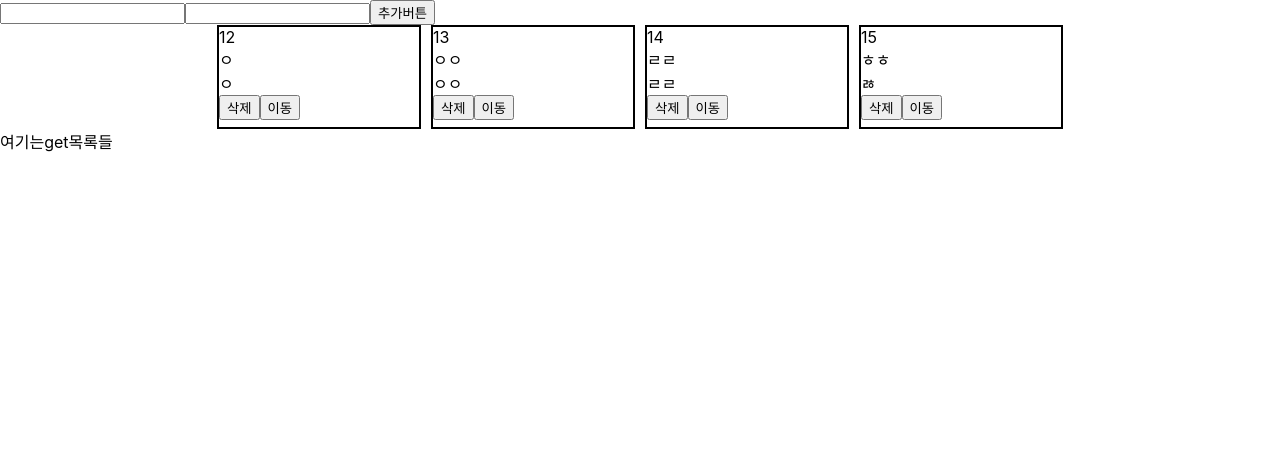
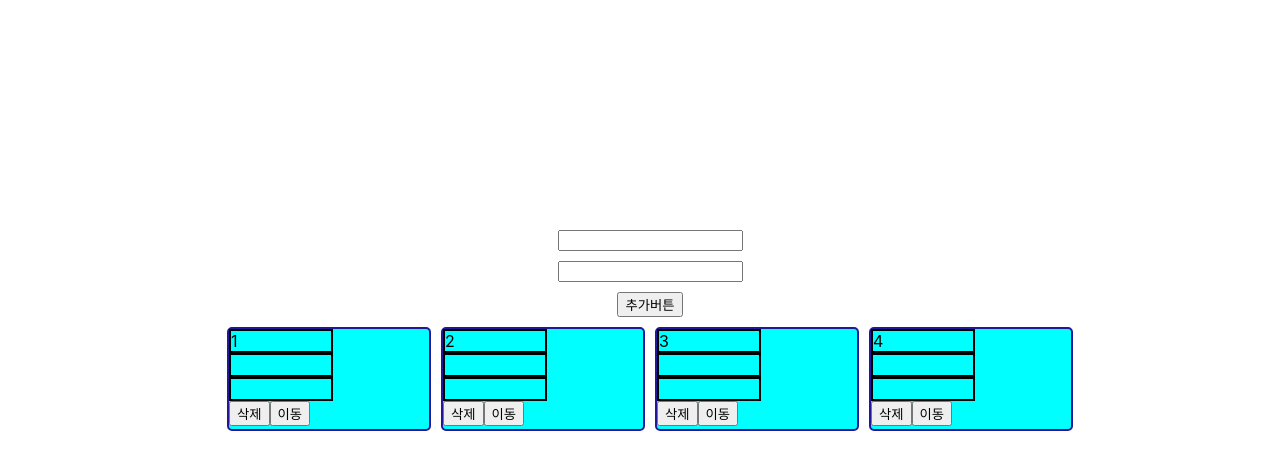
Before and after one commit to wnsgur1855/Date-App, a React (Create React App) app: page / in a window 1280 px wide. Shown: the top 470 px of the page. Built offline with nearby package versions, Linux system fonts and the light colour scheme; data requests are answered from the project's data file.

Commit message:
fix:수정

```diff
--- a/db.json
+++ b/db.json
@@ -1,24 +1,24 @@
 {
   "posts": [
     {
-      "title": "ㅇ",
-      "author": "ㅇ",
-      "id": 12
+      "title": "",
+      "author": "",
+      "id": 1
     },
     {
-      "title": "ㅇㅇ",
-      "author": "ㅇㅇ",
-      "id": 13
+      "title": "",
+      "author": "",
+      "id": 2
     },
     {
-      "title": "ㄹㄹ",
-      "author": "ㄹㄹ",
-      "id": 14
+      "title": "",
+      "author": "",
+      "id": 3
     },
     {
-      "title": "ㅎㅎ",
-      "author": "ㅀ",
-      "id": 15
+      "title": "",
+      "author": "",
+      "id": 4
     }
   ]
 }
--- a/src/api/axios.js
+++ b/src/api/axios.js
@@ -22,8 +22,14 @@ export const delItem = async (payload) => {
   return response;
 };
 
+//put요청
 export const putItem = async (payload) => {
-  const response = await axios.put(`http://localhost:4001/posts/${payload}`);
+  const response = await axios.put(`http://localhost:4001/posts/${payload}`, payload);
+  return response;
+};
+
+export const detailItem = async (payload) => {
+  const response = await axios.get(`http://localhost:4001${payload}`);
   return response;
 };
 
--- a/src/pages/Detail.jsx
+++ b/src/pages/Detail.jsx
@@ -1,10 +1,32 @@
-import React from 'react';
-import { useQuery } from 'react-query';
+import React, { useState } from 'react';
+import { useMutation, useQuery } from 'react-query';
 import { useParams } from 'react-router-dom';
-import { getItem } from '../api/axios';
+import styled from 'styled-components';
+import { getItem, putItem } from '../api/axios';
+import { QueryClient } from 'react-query';
 
 function Detail() {
   const { id } = useParams();
+  const [put, setPut] = useState({
+    title: '',
+    author: '',
+  });
+
+  const onChangeHandler = (e) => {
+    const { name, value } = e.target;
+    setPut({
+      ...put,
+      [name]: value,
+    });
+  };
+
+  const queryClient = new QueryClient();
+
+  const putMutate = useMutation(putItem, {
+    onSuccess: (data) => {
+      queryClient.invalidateQueries('posts');
+    },
+  });
   //useQuery 훅은 첫 번째 인자로 쿼리 식별자를 받는다. 이 쿼리 식별자는 캐시를 구분하기 위한 역할을 한다.(쿼리 키)
   //id를 쓴 것은 id값이 변경될 때마다 getItem함수를 호출하여 해당 `id`에 해당하는 데이터를 가져오게 된다.
 
@@ -16,20 +38,47 @@ function Detail() {
     return <div>에러남</div>;
   }
 
-  console.log({ id });
-  console.log(data);
+  //   console.log({ id });
+  //   console.log(data);
   const findItem = data.data.find((item) => {
-    console.log(data);
+    // console.log(data);
     return item.id === parseInt(id);
   });
 
+  const handler = () => {
+    try {
+      const { title, author } = put;
+      const obj = {
+        title,
+        author,
+      };
+      console.log(obj);
+      putMutate.mutateAsync(obj);
+
+      //   window.location.reload();
+      console.log('수정완료');
+    } catch (error) {
+      console.log('수정이 안 되네?');
+    }
+  };
+
   return (
-    <>
+    <DetailContainer>
+      <input name="title" onChange={onChangeHandler} />
+      <input name="author" onChange={onChangeHandler} />
+      <button onClick={handler}>딸깍</button>
       <div>{findItem.id}</div>
       <div>{findItem.title}</div>
       <div>{findItem.author}</div>
-    </>
+    </DetailContainer>
   );
 }
 
+const DetailContainer = styled.div`
+  display: flex;
+  justify-content: center;
+  padding: 300px;
+  background-color: red;
+`;
+
 export default Detail;
--- a/src/pages/Home.jsx
+++ b/src/pages/Home.jsx
@@ -4,29 +4,8 @@ import { useNavigate } from 'react-router-dom';
 import styled from 'styled-components';
 import { getItem, postItem, delItem } from '../api/axios';
 
-const ContainerBox = styled.div`
-  display: flex;
-  flex-direction: column;
-
-  padding: 10px;
-`;
-
-const MapContainer = styled.div`
-  display: flex;
-  justify-content: center;
-  align-items: center;
-  gap: 10px;
-`;
-
-const MapBox = styled.div`
-  width: 200px;
-  height: 100px;
-  border: 2px solid black;
-`;
-
 function Home() {
   const queryClient = new QueryClient();
-  const [del, setDel] = useState(false);
   //초기값으로 ""를 넣지 않는 경우 에러
   const [push, setPush] = useState({
     title: '',
@@ -41,9 +20,16 @@ function Home() {
       [name]: value,
     });
   };
+  //get -> useQuery를 사용해
+  const { isLoading, isError, data } = useQuery('posts', getItem, { cacheTime: 0 });
 
-  console.log(push.title);
-  console.log(push.author);
+  //post
+  const postMutate = useMutation(postItem, {
+    onSuccess: (data) => {
+      console.log('데이터 추가');
+      queryClient.invalidateQueries('posts');
+    },
+  });
   const postButtonHandler = () => {
     try {
       const { title, author } = push;
@@ -59,17 +45,6 @@ function Home() {
       console.log(error);
     }
   };
-  //get -> useQuery를 사용해
-  const { isLoading, isError, data } = useQuery('posts', getItem, { cacheTime: 0 });
-
-  //post
-  const postMutate = useMutation(postItem, {
-    onSuccess: (data) => {
-      console.log('데이터 추가');
-      queryClient.invalidateQueries('posts');
-    },
-  });
-
   //delete "쿼리키"
   const deleteMutate = useMutation(delItem, {
     onSuccess: (data) => {
@@ -96,27 +71,59 @@ function Home() {
   }
 
   return (
-    <>
+    <ContainerBox>
       <input type="text" name="title" onChange={onChangeHandler} />
       <input type="text" name="author" onChange={onChangeHandler} />
       <button onClick={postButtonHandler}>추가버튼</button>
+
       <MapContainer>
         {data.data.map((item) => {
           return (
             <MapBox key={item.id}>
-              <div>{item.id}</div>
-              <div>{item.title}</div>
-              <div>{item.author}</div>
+              <MapDiv>{item.id}</MapDiv>
+              <MapDiv>{item.title}</MapDiv>
+              <MapDiv>{item.author}</MapDiv>
               <button onClick={() => DelButtonHandler(item.id)}>삭제</button>
               <button onClick={() => navigate(`/${item.id}`)}>이동</button>
             </MapBox>
           );
         })}
       </MapContainer>
-      <div>여기는get목록들</div>
-    </>
+    </ContainerBox>
   );
 }
 
+const ContainerBox = styled.div`
+  display: flex;
+  flex-direction: column;
+  justify-content: center;
+  align-items: center;
+  width: 100%;
+  height: 80vh;
+  padding: 10px;
+  gap: 10px;
+`;
+
+const MapContainer = styled.div`
+  display: flex;
+  justify-content: center;
+  align-items: center;
+  gap: 10px;
+`;
+
+const MapBox = styled.div`
+  width: 200px;
+  height: 100px;
+  border: 2px solid #23169c;
+  border-radius: 5px;
+  background-color: aqua;
+`;
+
+const MapDiv = styled.div`
+  width: 100px;
+  height: 20px;
+  border: 2px solid black;
+`;
+
 // map함수 전부 key를
 export default Home;
```
